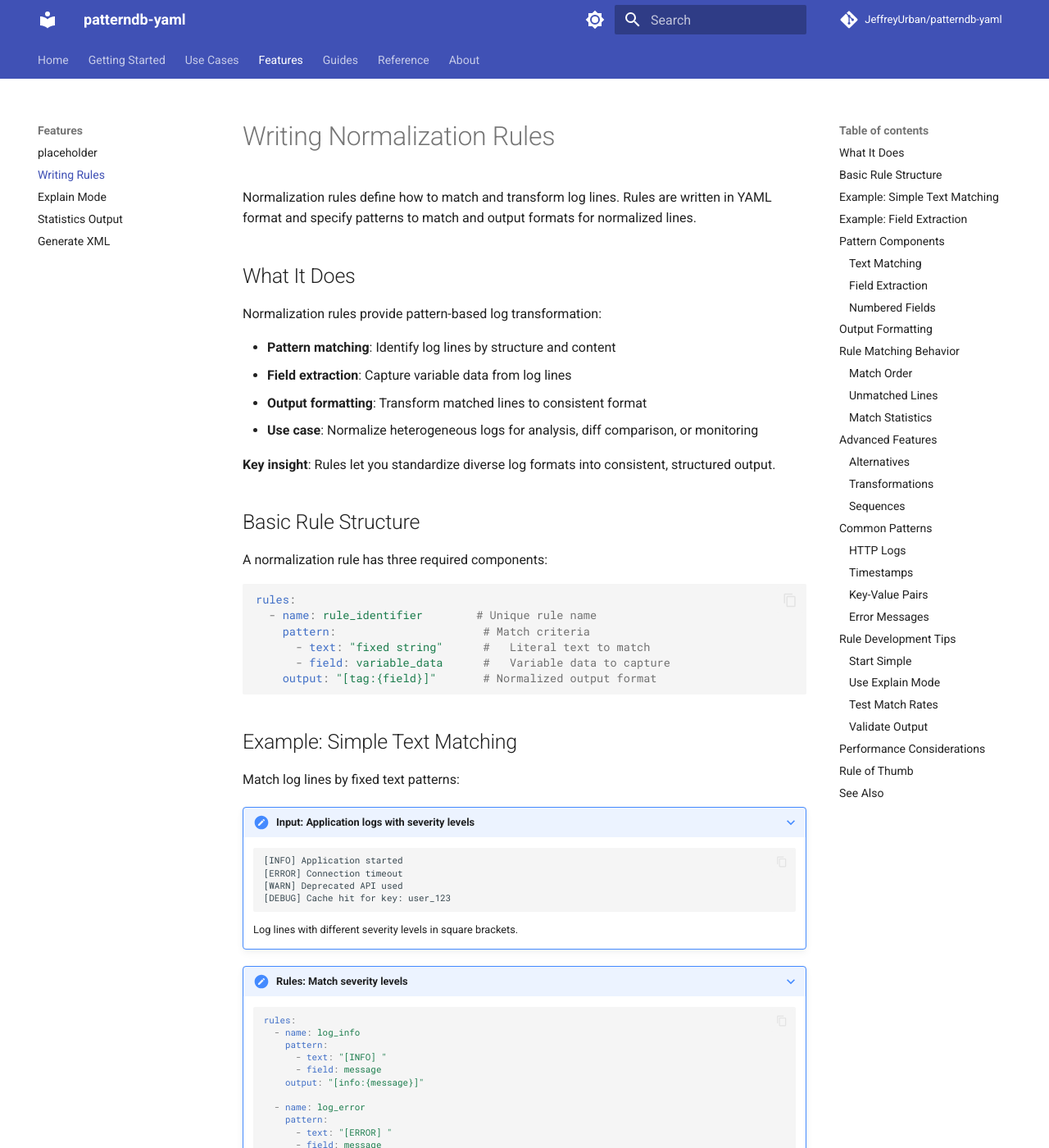
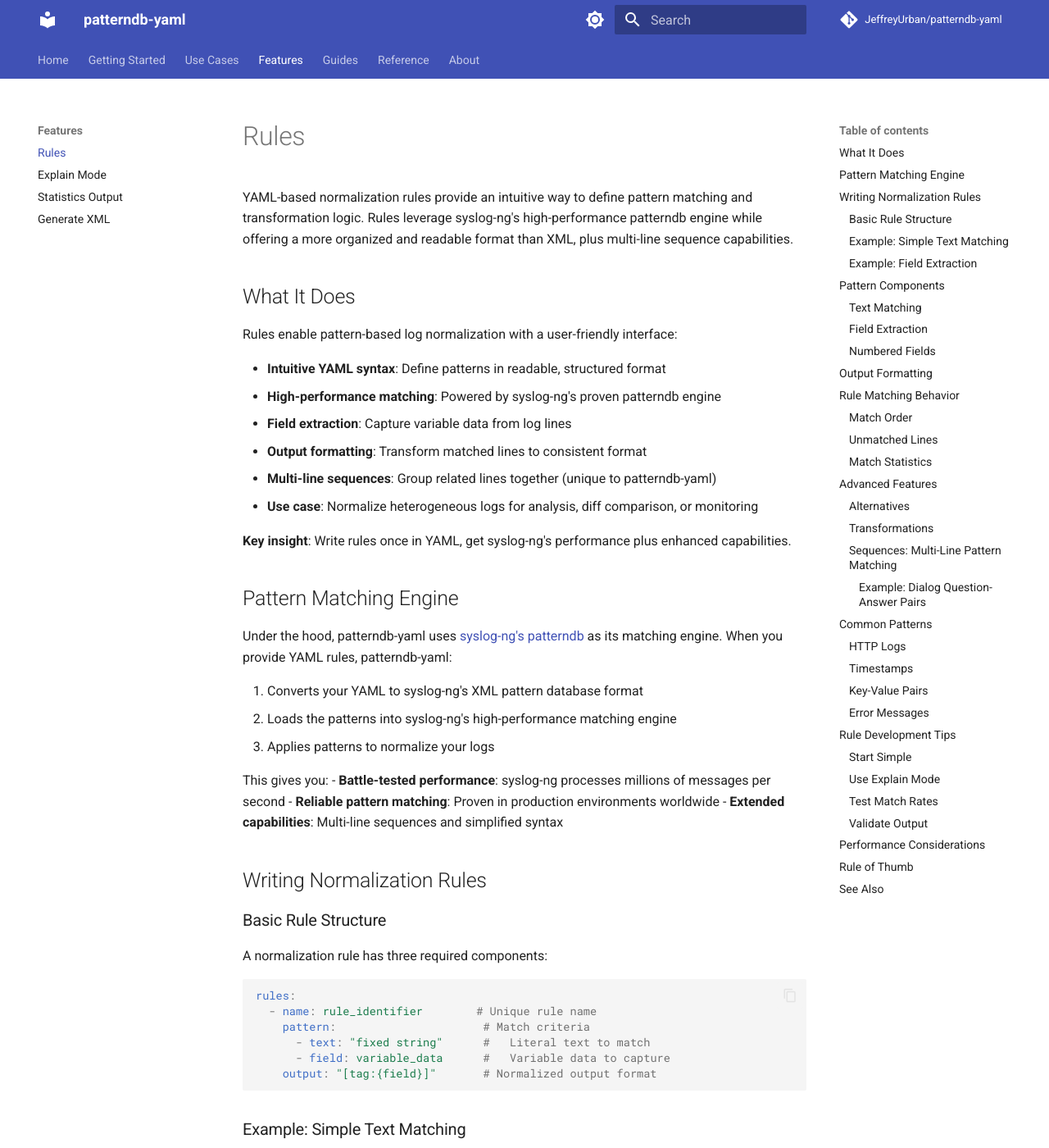
Before and after one commit to JeffreyUrban/patterndb-yaml, an MkDocs documentation site: the page built from docs/features/rules/rules.md, in a window 1280 px wide and 1400 px high. Shown: the whole window at 82% size. Built offline with MkDocs 1.6.1 and Material for MkDocs 9.7.7, drawn with Linux system fonts in a browser that asks for light colours; comment, search, counter and statistics services are not loaded; some of the changed text lies outside the part shown.

Commit message:
Revise feature documentation per user feedback
Rules page:
- Reframed as "Rules" feature (not "Writing Normalization Rules")
- Added syslog-ng patterndb context explaining the engine
- Expanded sequences section with detailed explanation
- Added sequence example showing intended behavior (Q&A pairs)
- Linked to syslog-ng pattern database documentation
- Removed placeholder feature page from nav and filesystem

Generate XML page:
- Clarified this is an optional convenience feature
- Explained patterndb-yaml uses XML internally automatically
- Added links to syslog-ng XML format documentation
- Emphasized not required for normal use

Sequences example:
- Shows intended behavior where follower patterns are matched
- Demonstrates atomic buffering of multi-line sequences
- Documents expected transformation of followers
- This example may fail tests until sequence feature is fully implemented

🤖 Generated with [Claude Code](https://claude.com/claude-code)

Co-Authored-By: Claude <noreply@anthropic.com>

````diff
--- a/docs/features/generate-xml/generate-xml.md
+++ b/docs/features/generate-xml/generate-xml.md
@@ -1,17 +1,17 @@
 # Generate syslog-ng XML
 
-The `--generate-xml` flag converts YAML normalization rules into syslog-ng's native XML pattern database format.
+The `--generate-xml` flag exports YAML normalization rules to syslog-ng's native XML pattern database format. **This feature is optional** - patterndb-yaml automatically generates and uses this XML format internally for processing. The export capability is provided as a convenience for syslog-ng interoperability.
 
 ## What It Does
 
-Generate XML enables interoperability with syslog-ng:
+Generate XML enables interoperability and deployment to syslog-ng infrastructure:
 
 - **Export to syslog-ng**: Convert YAML rules to XML pattern database format
-- **Migration path**: Move existing syslog-ng XML patterns to YAML
 - **Validation**: Verify YAML rules generate valid syslog-ng patterns
-- **Use case**: Deploy normalization rules to syslog-ng infrastructure
+- **Deployment**: Use YAML-authored rules with native syslog-ng installations
+- **Not required for normal use**: patterndb-yaml handles XML generation internally
 
-**Key insight**: Write rules once in YAML, use them in both patterndb-yaml and syslog-ng.
+**Key insight**: patterndb-yaml uses syslog-ng's XML format internally. This export feature lets you see or deploy that XML.
 
 ## Example: Exporting Rules to syslog-ng Format
 
@@ -69,6 +69,8 @@ Use `--generate-xml` to convert YAML rules to syslog-ng XML format:
   - `<patterns>`: syslog-ng pattern syntax (ESTRING, etc.)
   - `<values>`: Output MESSAGE value
 - Field extraction uses syslog-ng parser syntax (`@ESTRING:field:delimiter@`)
+
+For details on syslog-ng's XML pattern database format, see the [syslog-ng Pattern Database documentation](https://www.syslog-ng.com/technical-documents/doc/syslog-ng-open-source-edition/3.38/administration-guide/11) and the [Pattern Database XML schema reference](https://www.syslog-ng.com/technical-documents/doc/syslog-ng-open-source-edition/3.38/administration-guide/12#TOPIC-1829093).
 
 ## XML Generation Details
 
--- a/docs/features/placeholder/fixtures/expected-placeholder.txt
+++ /dev/null
@@ -1,3 +0,0 @@
-placeholder
-placeholder
-placeholder
--- a/docs/features/placeholder/fixtures/input.txt
+++ /dev/null
@@ -1,3 +0,0 @@
-placeholder
-placeholder
-placeholder
--- /dev/null
+++ b/docs/features/rules/fixtures/sequence-input.txt
@@ -0,0 +1,10 @@
+[Q] What is your name?
+  [A] My name is Alice
+[Q] What is your favorite color?
+  [A] Blue
+  [A] Actually, green
+[Q] Where do you live?
+  [A] New York
+Regular log line without question/answer format
+[Q] How old are you?
+  [A] 25
--- /dev/null
+++ b/docs/features/rules/fixtures/sequence-output.txt
@@ -0,0 +1,10 @@
+[dialog-question:What is your name?]
+[dialog-answer:My name is Alice]
+[dialog-question:What is your favorite color?]
+[dialog-answer:Blue]
+[dialog-answer:Actually, green]
+[dialog-question:Where do you live?]
+[dialog-answer:New York]
+Regular log line without question/answer format
+[dialog-question:How old are you?]
+[dialog-answer:25]
--- /dev/null
+++ b/docs/features/rules/fixtures/sequence-rules.yaml
@@ -0,0 +1,12 @@
+rules:
+  - name: dialog_question
+    pattern:
+      - text: "[Q] "
+      - field: question
+    output: "[dialog-question:{question}]"
+    sequence:
+      followers:
+        - pattern:
+            - text: "  [A] "
+            - field: answer
+          output: "[dialog-answer:{answer}]"
--- a/docs/features/rules/rules.md
+++ b/docs/features/rules/rules.md
@@ -1,19 +1,36 @@
-# Writing Normalization Rules
+# Rules
 
-Normalization rules define how to match and transform log lines. Rules are written in YAML format and specify patterns to match and output formats for normalized lines.
+YAML-based normalization rules provide an intuitive way to define pattern matching and transformation logic. Rules leverage syslog-ng's high-performance patterndb engine while offering a more organized and readable format than XML, plus multi-line sequence capabilities.
 
 ## What It Does
 
-Normalization rules provide pattern-based log transformation:
+Rules enable pattern-based log normalization with a user-friendly interface:
 
-- **Pattern matching**: Identify log lines by structure and content
+- **Intuitive YAML syntax**: Define patterns in readable, structured format
+- **High-performance matching**: Powered by syslog-ng's proven patterndb engine
 - **Field extraction**: Capture variable data from log lines
 - **Output formatting**: Transform matched lines to consistent format
+- **Multi-line sequences**: Group related lines together (unique to patterndb-yaml)
 - **Use case**: Normalize heterogeneous logs for analysis, diff comparison, or monitoring
 
-**Key insight**: Rules let you standardize diverse log formats into consistent, structured output.
+**Key insight**: Write rules once in YAML, get syslog-ng's performance plus enhanced capabilities.
 
-## Basic Rule Structure
+## Pattern Matching Engine
+
+Under the hood, patterndb-yaml uses [syslog-ng's patterndb](https://www.syslog-ng.com/technical-documents/doc/syslog-ng-open-source-edition/3.38/administration-guide/11) as its matching engine. When you provide YAML rules, patterndb-yaml:
+
+1. Converts your YAML to syslog-ng's XML pattern database format
+2. Loads the patterns into syslog-ng's high-performance matching engine
+3. Applies patterns to normalize your logs
+
+This gives you:
+- **Battle-tested performance**: syslog-ng processes millions of messages per second
+- **Reliable pattern matching**: Proven in production environments worldwide
+- **Extended capabilities**: Multi-line sequences and simplified syntax
+
+## Writing Normalization Rules
+
+### Basic Rule Structure
 
 A normalization rule has three required components:
 
@@ -26,7 +43,7 @@ rules:
     output: "[tag:{field}]"       # Normalized output format
 ```
 
-## Example: Simple Text Matching
+### Example: Simple Text Matching
 
 Match log lines by fixed text patterns:
 
@@ -80,7 +97,7 @@ Match log lines by fixed text patterns:
 2. When a pattern matches, the rule's `output` format is used
 3. The `{message}` placeholder is replaced with the captured field value
 
-## Example: Field Extraction
+### Example: Field Extraction
 
 Extract multiple fields from structured log lines:
 
@@ -302,26 +319,75 @@ rules:
 **Available transformations**:
 - `strip_ansi`: Remove ANSI color/formatting codes
 
-### Sequences
+### Sequences: Multi-Line Pattern Matching
 
-Match multi-line patterns (advanced feature):
+Sequences allow you to group related lines together for atomic processing. This is particularly useful for multi-line log entries like dialogs, stack traces, or multi-part messages.
 
-```yaml
-rules:
-  - name: dialog_question
-    pattern:
-      - text: "[Q] "
-      - field: question
-    output: "[dialog-q:{question}]"
-    sequence:
-      followers:
-        - pattern:
-            - text: "  [A] "
-            - field: answer
-          output: "[dialog-a:{answer}]"
-```
+A sequence consists of:
+- **Leader pattern**: The first line that starts the sequence
+- **Follower patterns**: Subsequent lines that belong to the sequence
+- **Buffering behavior**: All sequence lines are buffered and output together
 
-Buffers multi-line dialog patterns for atomic output.
+#### Example: Dialog Question-Answer Pairs
+
+???+ note "Input: Interactive dialog logs"
+    ```text
+    --8<-- "features/rules/fixtures/sequence-input.txt"
+    ```
+
+    Question-answer dialog with indented answers following each question.
+
+???+ note "Rules: Match question-answer sequences"
+    ```yaml
+    --8<-- "features/rules/fixtures/sequence-rules.yaml"
+    ```
+
+    Leader pattern matches questions, follower pattern matches indented answers.
+
+=== "CLI"
+
+    <!-- verify-file: output.txt expected: sequence-output.txt -->
+    <!-- termynal -->
+    ```console
+    $ patterndb-yaml --rules sequence-rules.yaml sequence-input.txt \
+        --quiet > output.txt
+    ```
+
+=== "Python"
+
+    <!-- verify-file: output.txt expected: sequence-output.txt -->
+    ```python
+    from patterndb_yaml import PatterndbYaml
+    from pathlib import Path
+
+    processor = PatterndbYaml(rules_path=Path("sequence-rules.yaml"))
+
+    with open("sequence-input.txt") as f:
+        with open("output.txt", "w") as out:
+            processor.process(f, out)
+    ```
+
+???+ success "Output: Grouped sequences"
+    ```text
+    --8<-- "features/rules/fixtures/sequence-output.txt"
+    ```
+
+    Questions normalized, answers buffered with each question group.
+
+**How sequences work**:
+
+1. **Leader line** matches and starts buffering
+2. **Follower lines** are buffered (added to the sequence)
+3. **Non-follower line** ends the sequence
+4. **All buffered lines** are output together atomically
+
+This ensures related lines stay together even during streaming processing.
+
+**When to use sequences**:
+- Multi-line error messages or stack traces
+- Question-answer pairs or dialogs
+- Header-detail log entries
+- Any related group of lines that should be processed atomically
 
 ## Common Patterns
 
@@ -418,11 +484,12 @@ patterndb-yaml --rules rules.yaml logs.txt | grep -v '^\['
 
 ## Performance Considerations
 
-Rules are processed efficiently:
+Rules are processed efficiently using syslog-ng's optimized engine:
 
 - **Cached normalization**: Identical lines normalized once
 - **Sequential matching**: First matching rule wins (no backtracking)
 - **ANSI stripping**: Pre-compiled regex, minimal overhead
+- **syslog-ng performance**: Battle-tested at scale
 
 **Best practice**: Order rules from most specific to most general for optimal performance.
 
@@ -445,3 +512,4 @@ Rules are processed efficiently:
 - [Statistics](../stats/stats.md) - Measure normalization effectiveness
 - [Generate XML](../generate-xml/generate-xml.md) - Export rules to syslog-ng format
 - [Quick Start](../../getting-started/quick-start.md) - Quick introduction to rules
+- [syslog-ng Pattern Database Documentation](https://www.syslog-ng.com/technical-documents/doc/syslog-ng-open-source-edition/3.38/administration-guide/11) - Underlying pattern matching engine
--- a/mkdocs.yml
+++ b/mkdocs.yml
@@ -67,8 +67,7 @@ nav:
       - placeholder:
           - placeholder: use-cases/placeholder/placeholder.md
   - Features:
-      - placeholder: features/placeholder/placeholder.md
-      - Writing Rules: features/rules/rules.md
+      - Rules: features/rules/rules.md
       - Explain Mode: features/explain/explain.md
       - Statistics Output: features/stats/stats.md
       - Generate XML: features/generate-xml/generate-xml.md
````
Also changed, not shown: other parts of docs/features/rules/rules.md (+1 -1 lines), docs/features/placeholder/placeholder.md (deleted, +0 -82 lines), docs/features/placeholder/fixtures/output-placeholder.txt (deleted).
